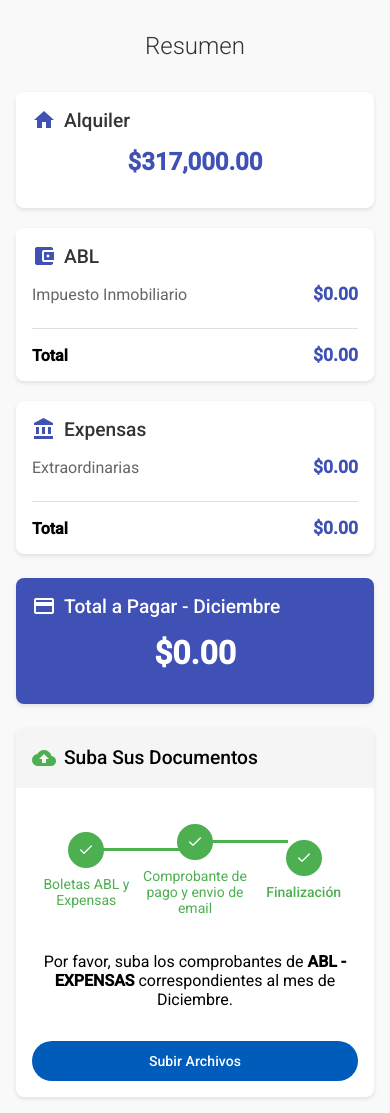
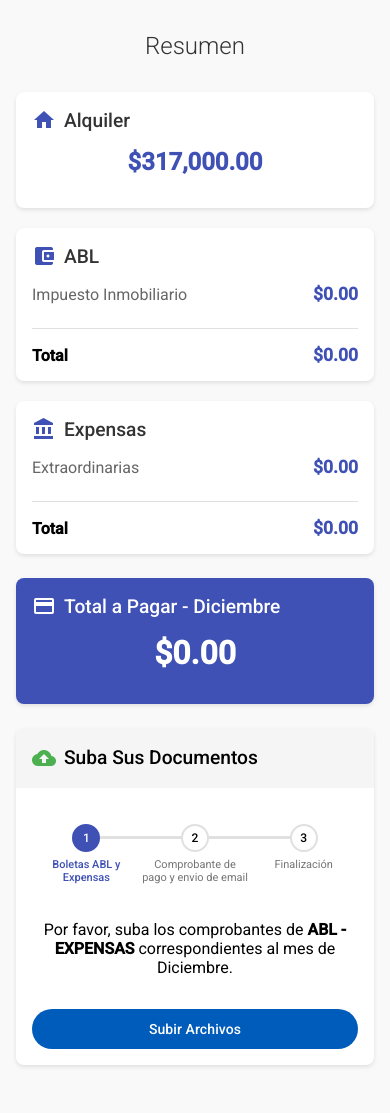
Before and after one commit to emiirg93/rental-manager-front, an Angular app: page /dashboard in a window 390 px wide. After the commit the page ends 1081 px from the top, so only its background shows below. Built offline with nearby package versions, Linux system fonts and the light colour scheme.

Commit message:
se modifica estilos del stepper para mejor compatibilidad mobile

```diff
--- a/src/app/shared/components/stepper/stepper.component.scss
+++ b/src/app/shared/components/stepper/stepper.component.scss
@@ -1,6 +1,9 @@
 .stepper-container {
   width: 100%;
   padding: 20px 0;
+  @media (min-width: 768px) {
+    padding: 20px 0;
+  }
 }
 
 .stepper {
@@ -9,6 +12,9 @@
   align-items: center;
   position: relative;
   width: 100%;
+  @media (min-width: 768px) {
+    gap: 16px;
+  }
 }
 
 .step {
@@ -22,12 +28,19 @@
   &:not(:last-child) {
     .step-connector {
       position: absolute;
-      top: 16px;
-      left: calc(50% + 16px);
-      right: calc(-50% + 16px);
+      top: 12px; // Adjusted for mobile
+      left: calc(50% + 12px); // Adjusted for mobile
+      right: calc(-50% + 12px); // Adjusted for mobile
       height: 3px;
       background-color: #e0e0e0;
       z-index: -1;
+
+      @media (min-width: 768px) {
+        top: 16px;
+        left: calc(50% + 1px);
+        right: calc(-50% + 1px);
+        height: 3px;
+      }
     }
   }
 
@@ -62,27 +75,54 @@
 }
 
 .step-circle {
-  width: 32px;
-  height: 32px;
+  width: 24px; // Smaller on mobile
+  height: 24px;
   border-radius: 50%;
   background-color: white;
   border: 2px solid #e0e0e0;
   display: flex;
   align-items: center;
   justify-content: center;
-  margin-bottom: 8px;
+  margin-bottom: 6px;
   font-weight: 500;
+  font-size: 12px; // Smaller font on mobile
   transition: all 0.3s ease;
+
+  @media (min-width: 768px) {
+    width: 32px;
+    height: 32px;
+    margin-bottom: 8px;
+    font-size: 14px;
+  }
 }
 
 .step-label {
-  font-size: 14px;
+  font-size: 11px; // Smaller on mobile
   color: #757575;
   text-align: center;
   transition: all 0.3s ease;
+  width: 100%;
+  overflow: hidden;
+  text-overflow: ellipsis;
+  display: -webkit-box;
+  -webkit-line-clamp: 2; // Show max 2 lines
+  -webkit-box-orient: vertical;
+  word-wrap: break-word;
+  line-height: 1.2;
+  min-height: 2.4em; // Ensure consistent height for 2 lines
+  @media (min-width: 768px) {
+    font-size: 14px;
+    -webkit-line-clamp: 2;
+    line-height: 1.3;
+    min-height: 2.6em;
+  }
 }
 
 .check-icon {
-  width: 16px;
-  height: 16px;
+  width: 12px; // Smaller on mobile
+  height: 12px;
+  @media (min-width: 768px) {
+    width: 16px;
+    height: 16px;
+  }
 }
--- a/src/app/shared/components/stepper/stepper.component.ts
+++ b/src/app/shared/components/stepper/stepper.component.ts
@@ -9,9 +9,9 @@ import { Component, Input, OnInit } from '@angular/core';
     styleUrl: './stepper.component.scss',
 })
 export class StepperComponent implements OnInit {
-  @Input() currentStepIndex = 2;
+  @Input() currentStepIndex = 0;
   @Input() steps: string[] = ['Boletas ABL y Expensas', 'Comprobante de pago y envio de email', 'Finalización'];
-  @Input() lastStepCompleted = true;
+  @Input() lastStepCompleted = false;
 
   ngOnInit(): void {
       if (this.currentStepIndex < 0) {
```
